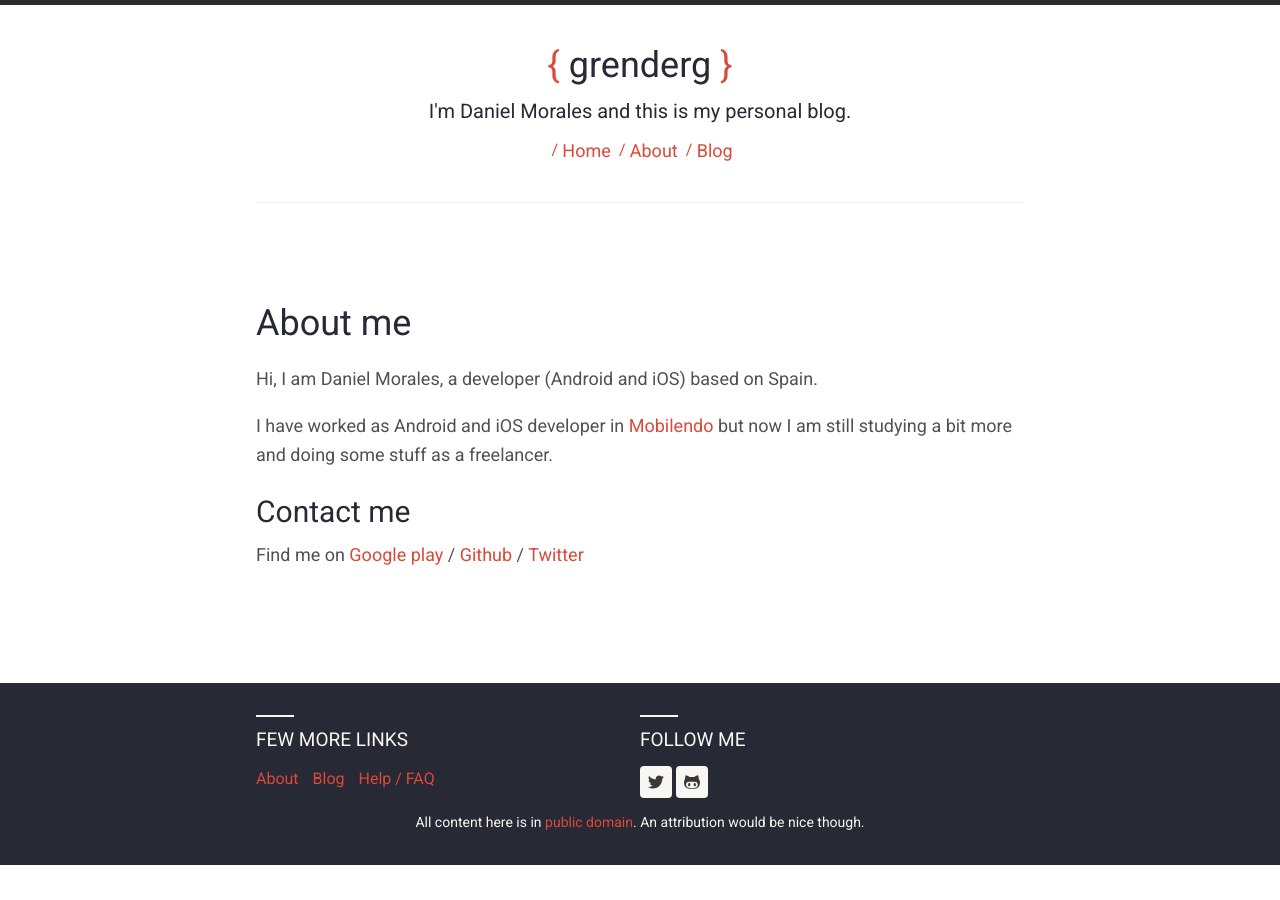
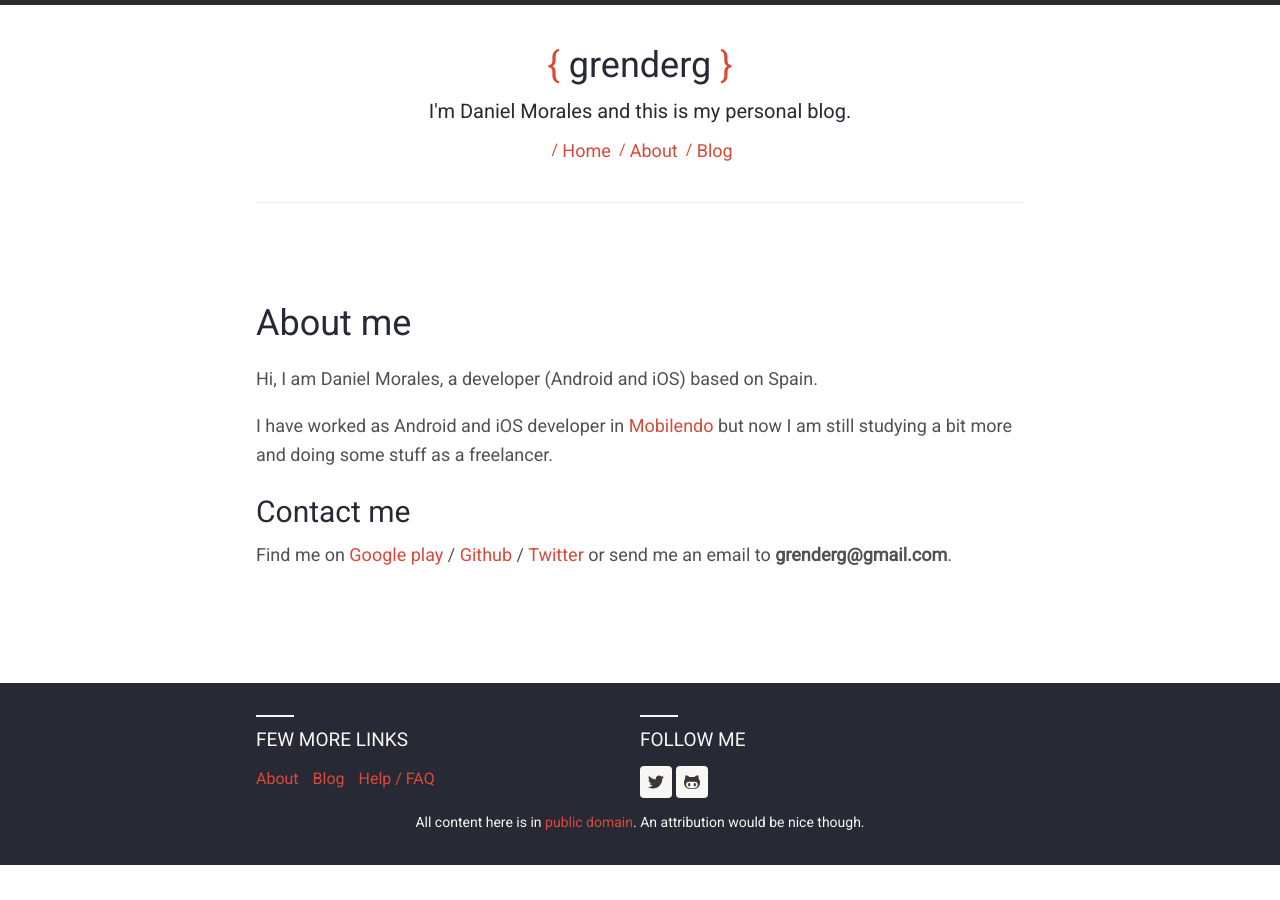
Before and after one commit to GrenderG/grenderg.github.io, a Jekyll site: the page built from about.md, in a window 1280 px wide. Built offline with Jekyll 4.4.1, drawn with Linux system fonts in a browser that asks for light colours; nearby versions of some CDN libraries.

Commit message:
Update about.md

```diff
--- a/about.md
+++ b/about.md
@@ -13,7 +13,7 @@ I am still studying a bit more and doing some stuff as a freelancer.
 
 ### Contact me
 
-Find me on [Google play][gplay] / [Github][github] / [Twitter][Twitter]
+Find me on [Google play][gplay] / [Github][github] / [Twitter][Twitter] or send me an email to **grenderg@gmail.com**.
 
 
 [mb]: http://mobilendo.com/
```
